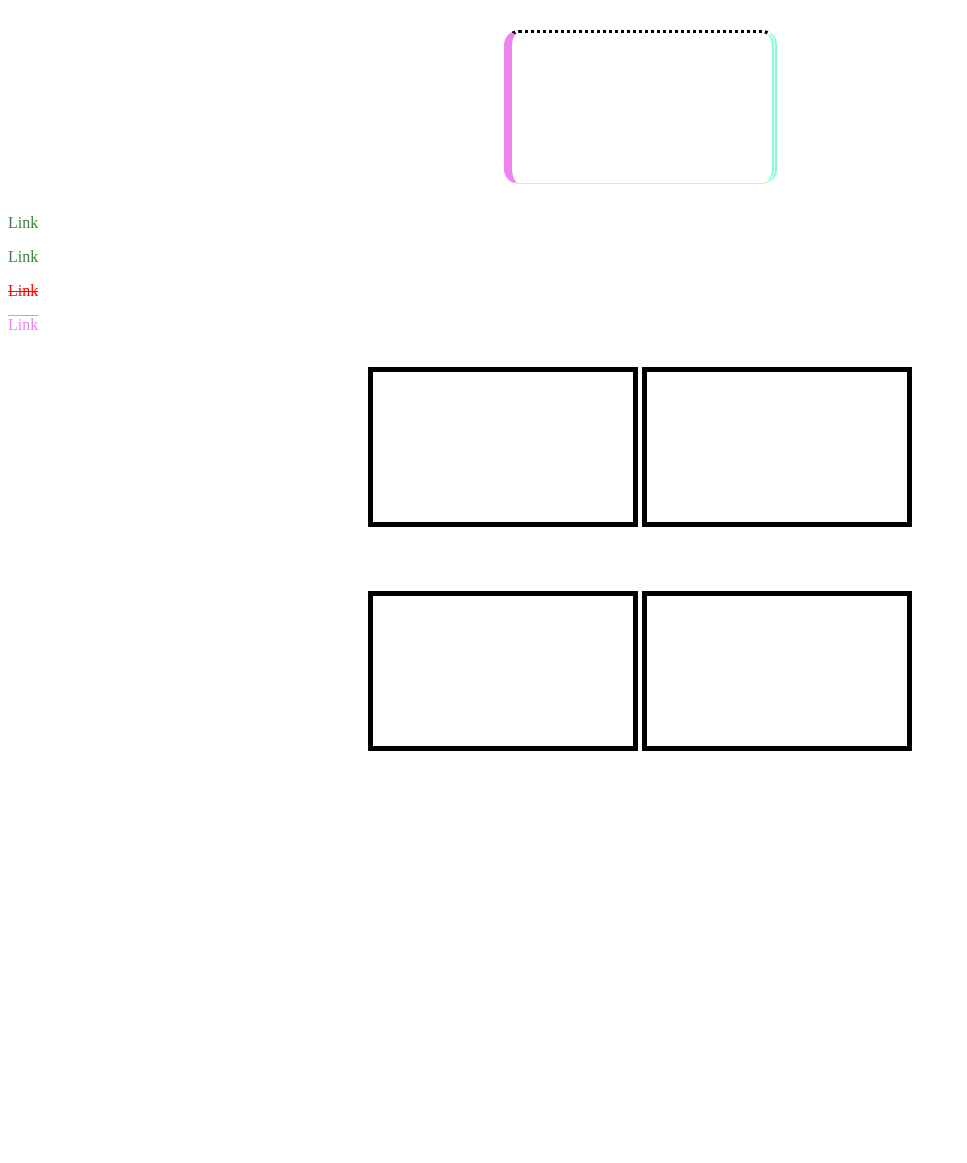
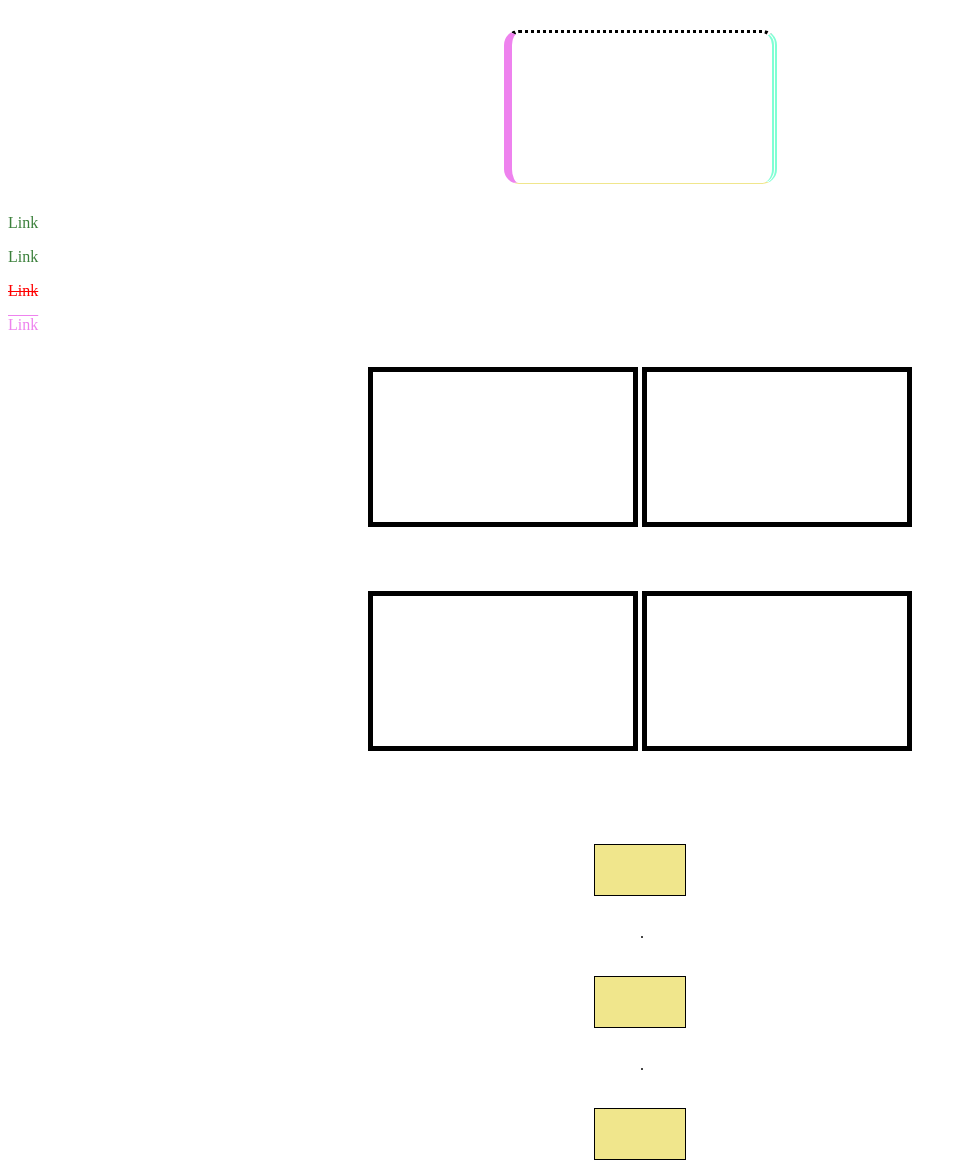
Before and after one commit to soup423/homework3, a plain HTML site: page index.html in a window 1280 px wide. Shown: the top 1163 px of the page, without its empty margins (0-967 px from the left). Before the commit the page ends 800 px from the top, so only its background shows below. Drawn offline with Linux system fonts and the light colour scheme.

Commit message:
added last task

```diff
--- a/index.html
+++ b/index.html
@@ -51,7 +51,9 @@ div > div ~ p меньше вес чем p.text
 			</td>
 		</tr>
 	</table>
-
+	<div class="after"></div>
+	<div class="after"></div>
+	<div class="after"></div>
 </body>
 
 </html>
--- a/style/style.css
+++ b/style/style.css
@@ -10,10 +10,13 @@
 	border-radius: 15px;
 }
 
+
 div div p a{
 	color: rgb(59, 128, 59);
 	text-decoration: none;
 }
+
+
 .text {
 	color: red;
 	text-decoration: solid;
@@ -77,4 +80,20 @@ div.box4:active{
 	background-color:rgb(33, 54, 54);
 	border-style: inset solid dotted;
 	border-radius: 56px;
-	border-color: rgb(169, 174, 175);}
+	border-color: rgb(169, 174, 175);
+}
+.after {
+	background-color: khaki;
+	position: relative;
+	height: 90px;
+	width: 50px;
+	border: 1px solid black;
+	transform: rotate(90deg);
+	margin: 40px auto;
+}
+.after:after {
+   content: ".";
+    position: relative;
+    right: -90px;
+	 top: 30px;
+}
```
